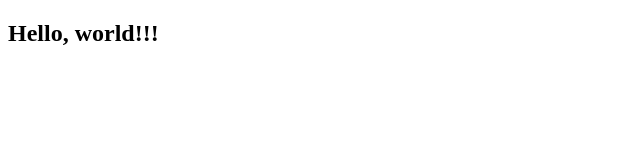
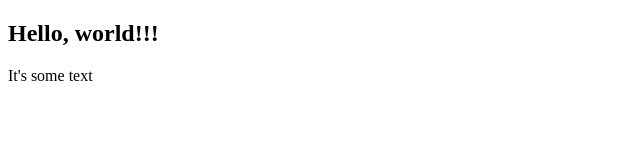
Before and after one commit to tonnyvecher/git-test, a plain HTML site: page index.html in a window 1280 px wide. Shown: the full height of the page, 0-640 px from the left. Drawn offline with Linux system fonts and the light colour scheme.

Commit message:
Добавил текст - параграф

```diff
--- a/index.html
+++ b/index.html
@@ -7,5 +7,6 @@
 </head>
 <body>
     <h2>Hello, world!!!</h2>
+    <p>It's some text</p>
 </body>
 </html>
```
